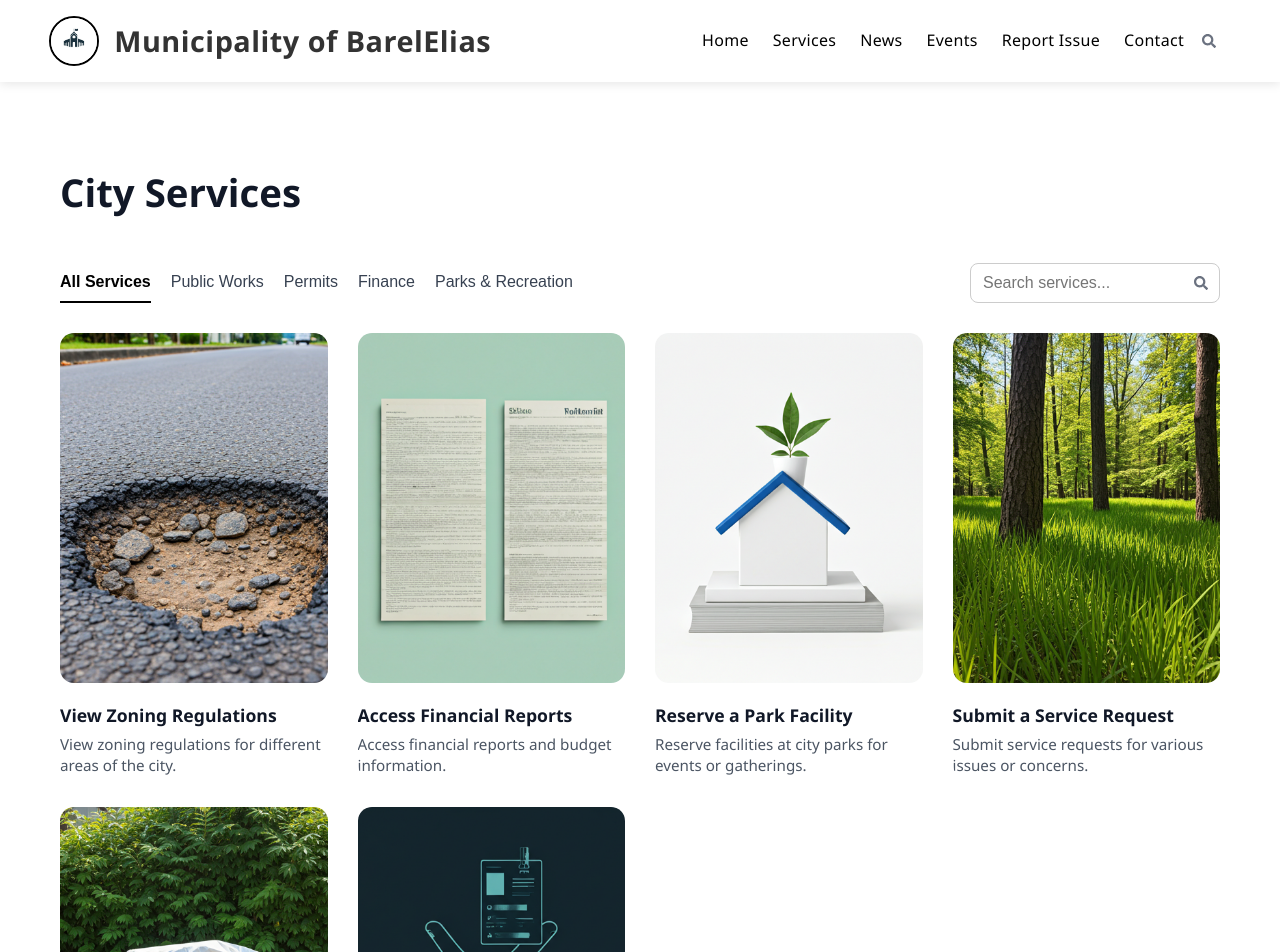
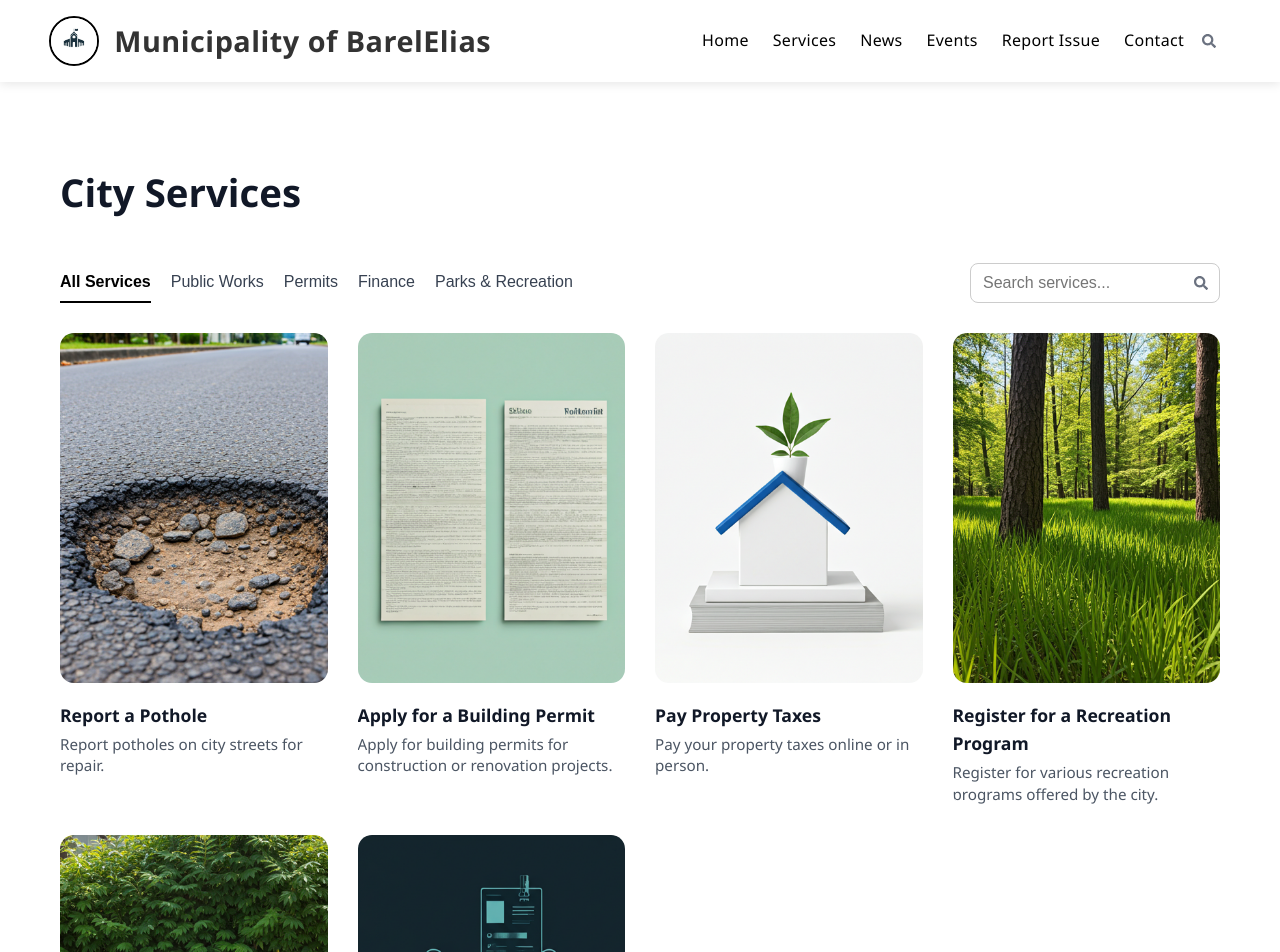
Before and after one commit to HadiJabr1/Municipality, a React (Vite) app in the folder municipality-project/: page /services in a window 1280 px wide. Shown: the top 952 px of the page. Built offline with nearby package versions, Linux system fonts and the light colour scheme.

Commit message:
add municipality-project

```diff
--- a/municipality-project/src/components/CityServices/CityServices.jsx
+++ b/municipality-project/src/components/CityServices/CityServices.jsx
@@ -21,75 +21,75 @@ const categories = ['All Services', 'Public Works', 'Permits', 'Finance', 'Parks
 const services = [
   {
     image: image14,
+    title: 'Report a Pothole',
+    description: 'Report potholes on city streets for repair.',
+    category: 'Public Works'
+  },
+  {
+    image: image15,
+    title: 'Apply for a Building Permit',
+    description: 'Apply for building permits for construction or renovation projects.',
+    category: 'Permits'
+  },
+  {
+    image: image16,
+    title: 'Pay Property Taxes',
+    description: 'Pay your property taxes online or in person.',
+    category: 'Finance'
+  },
+  {
+    image: image17,
+    title: 'Register for a Recreation Program',
+    description: 'Register for various recreation programs offered by the city.',
+    category: 'Parks & Recreation'
+  },
+  {
+    image: image18,
+    title: 'Request a Bulk Item Pickup',
+    description: 'Schedule a pickup for large items not covered by regular trash service.',
+    category: 'Public Works'
+  },
+  {
+    image: image19,
     title: 'View Zoning Regulations',
     description: 'View zoning regulations for different areas of the city.',
     category: 'Permits'
   },
   {
-    image: image15,
+    image: image20,
     title: 'Access Financial Reports',
     description: 'Access financial reports and budget information.',
     category: 'Finance'
   },
   {
-    image: image16,
+    image: image21,
     title: 'Reserve a Park Facility',
     description: 'Reserve facilities at city parks for events or gatherings.',
     category: 'Parks & Recreation'
   },
   {
-    image: image17,
+    image: image22,
+    title: 'Manage Utility Payments',
+    description: 'Manage your utility payments online.',
+    category: 'Finance'
+  },
+  {
+    image: image23,
+    title: 'Explore Community Events',
+    description: 'Explore and register for community events and activities.',
+    category: 'Parks & Recreation'
+  },
+  {
+    image: image24,
     title: 'Submit a Service Request',
     description: 'Submit service requests for various issues or concerns.',
     category: 'Public Works'
   },
   {
-    image: image18,
+    image: image25,
     title: 'Check Permit Status',
     description: 'Check the status of your permit applications.',
     category: 'Permits'
-  },
-  {
-    image: image19,
-    title: 'Manage Utility Payments',
-    description: 'Manage your utility payments online.',
-    category: 'Finance'
-  },
-  {
-    image: image20,
-    title: 'Explore Community Events',
-    description: 'Explore and register for community events and activities.',
-    category: 'Parks & Recreation'
-  },
-  {
-    image: image21,
-    title: 'Report a Streetlight Issue',
-    description: 'Report malfunctioning or damaged streetlights.',
-    category: 'Public Works'
-  },
-  {
-    image: image22,
-    title: 'Apply for Business License',
-    description: 'Apply for or renew a business license.',
-    category: 'Permits'
-  },
-  {
-    image: image23,
-    title: 'View Tax Records',
-    description: 'Access property tax records and history.',
-    category: 'Finance'
-  },
-  {
-    image: image24,
-    title: 'Reserve Sports Field',
-    description: 'Reserve athletic fields for games or practices.',
-    category: 'Parks & Recreation'
-  },
-  {
-    image: image25,
-    title: 'Request Tree Trimming',
-    description: 'Request trimming of city-owned trees.',
-    category: 'Public Works'
   }
 ];
 
--- a/municipality-project/src/components/News/News.css
+++ b/municipality-project/src/components/News/News.css
@@ -83,7 +83,7 @@ h1 {
 }
 
 
-/* News Articles Grid */
+
 .news-articles-grid {
   display: grid;
   grid-template-columns: repeat(auto-fit, minmax(300px, 1fr));
@@ -127,20 +127,20 @@ h1 {
   line-height: 1.3;
 }
 
-.news-description-link { /* Style for the clickable description */
+.news-description-link {
   font-size: 15px;
-  color: #007bff; /* Make it look like a link */
+  color: #007bff;
   line-height: 1.5;
   margin-bottom: 0;
   cursor: pointer;
-  text-decoration: underline; /* Add underline for link appearance */
+  text-decoration: underline;
 }
 
 .news-description-link:hover {
-  color: #0056b3; /* Darker blue on hover */
+  color: #0056b3;
 }
 
-/* Pagination */
+
 .pagination {
   display: flex;
   justify-content: center;
@@ -188,10 +188,10 @@ h1 {
 }
 
 
-/* Article Detail Page Styles */
+
 .article-detail-page {
   padding: 20px;
-  max-width: 900px; /* Adjust max width as per image */
+  max-width: 900px;
   margin: 0 auto;
   line-height: 1.6;
 }
--- a/municipality-project/src/components/News/News.jsx
+++ b/municipality-project/src/components/News/News.jsx
@@ -224,7 +224,7 @@ const NewsPage = () => {
             value={searchTerm}
             onChange={(e) => setSearchTerm(e.target.value)}
           />
-          <button className="search-icon">🔍</button>
+
         </div>
       </div>
 
```
